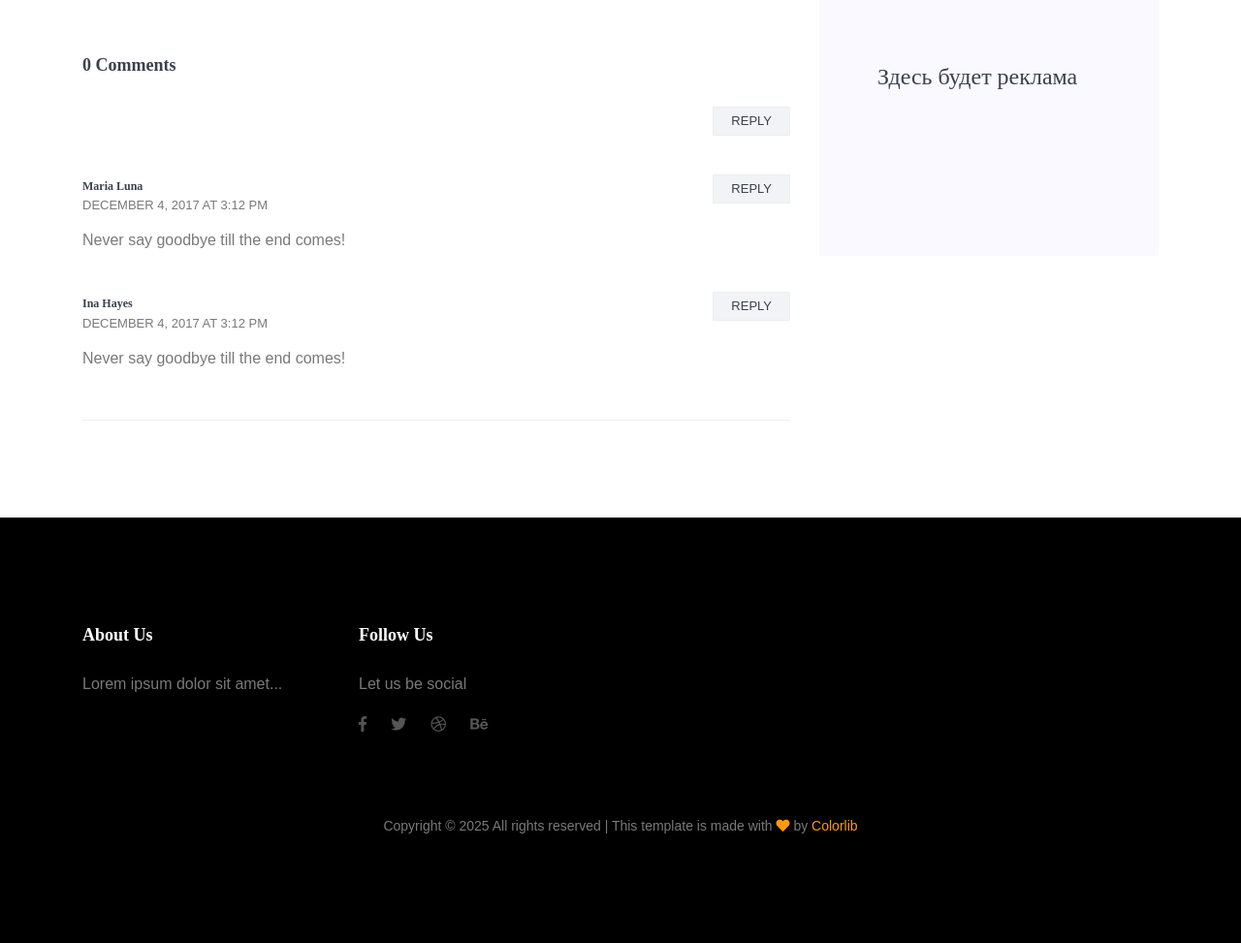
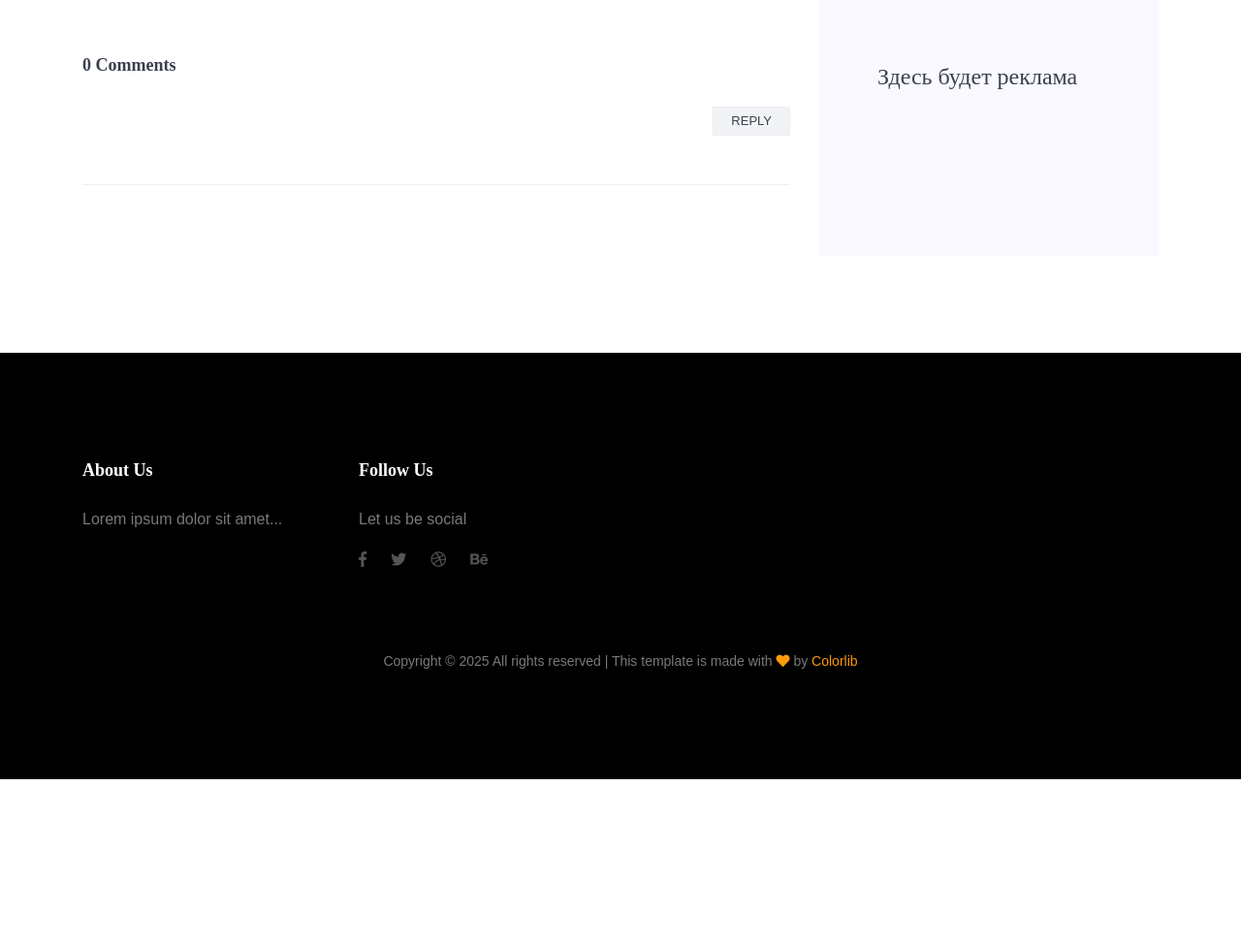
Before and after one commit to redkrayn/Typesetting_2lesson, a Django app: template templates/blog-details.html in a window 1280 px wide. Shown: the part 904-1877 px from the top of the page at 97% size. After the commit the page ends 1708 px from the top, so only its background shows below. Run offline with Django 3.2, Linux system fonts and the light colour scheme; the template is opened without the code that fills it, so the values that code supplies are empty; parts of the project's set-up code (start-up, migrations or seed data) failed here and were passed over; some libraries are stand-ins or nearby versions.

Commit message:
Update project

```diff
--- a/templates/blog-details.html
+++ b/templates/blog-details.html
@@ -82,38 +82,6 @@
                 </div>
               </div>
             </div>
-            <div class="comment-list">
-              <div class="single-comment justify-content-between d-flex">
-                <div class="user justify-content-between d-flex">
-                  <div class="desc">
-                    <h5><a href="#">Maria Luna</a></h5>
-                    <p class="date">December 4, 2017 at 3:12 pm</p>
-                    <p class="comment">
-                      Never say goodbye till the end comes!
-                    </p>
-                  </div>
-                </div>
-                <div class="reply-btn">
-                  <a href="" class="btn-reply text-uppercase">reply</a>
-                </div>
-              </div>
-            </div>
-            <div class="comment-list">
-              <div class="single-comment justify-content-between d-flex">
-                <div class="user justify-content-between d-flex">
-                  <div class="desc">
-                    <h5><a href="#">Ina Hayes</a></h5>
-                    <p class="date">December 4, 2017 at 3:12 pm</p>
-                    <p class="comment">
-                      Never say goodbye till the end comes!
-                    </p>
-                  </div>
-                </div>
-                <div class="reply-btn">
-                  <a href="" class="btn-reply text-uppercase">reply</a>
-                </div>
-              </div>
-            </div>
           </div>
         </div>
 
```
Also changed, not shown: templates/base.html (indentation only), templates/index.html (indentation only).
